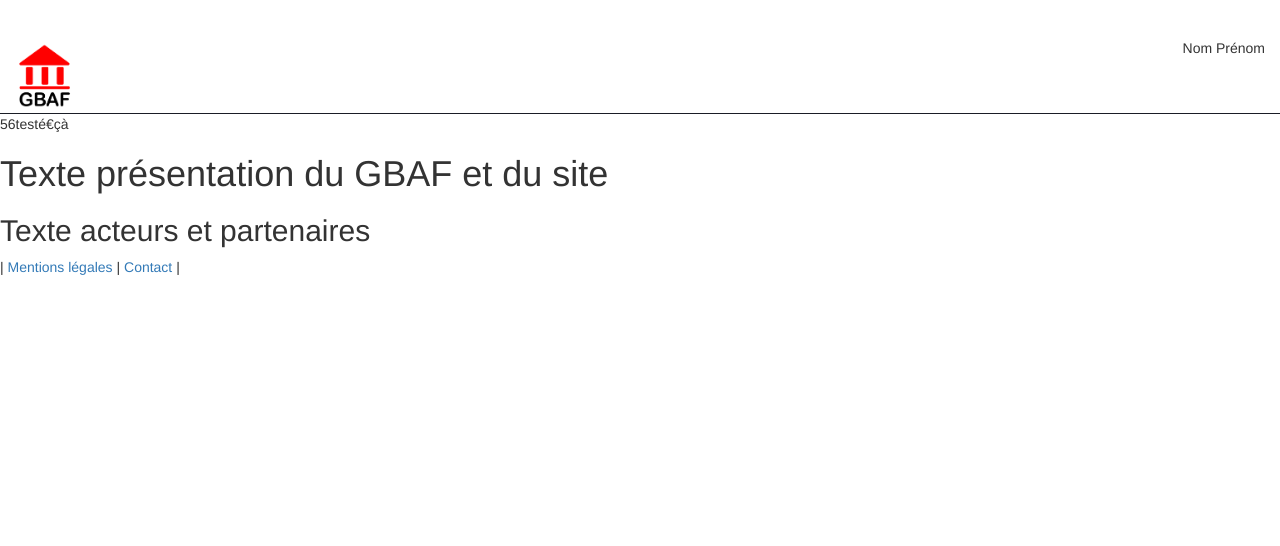
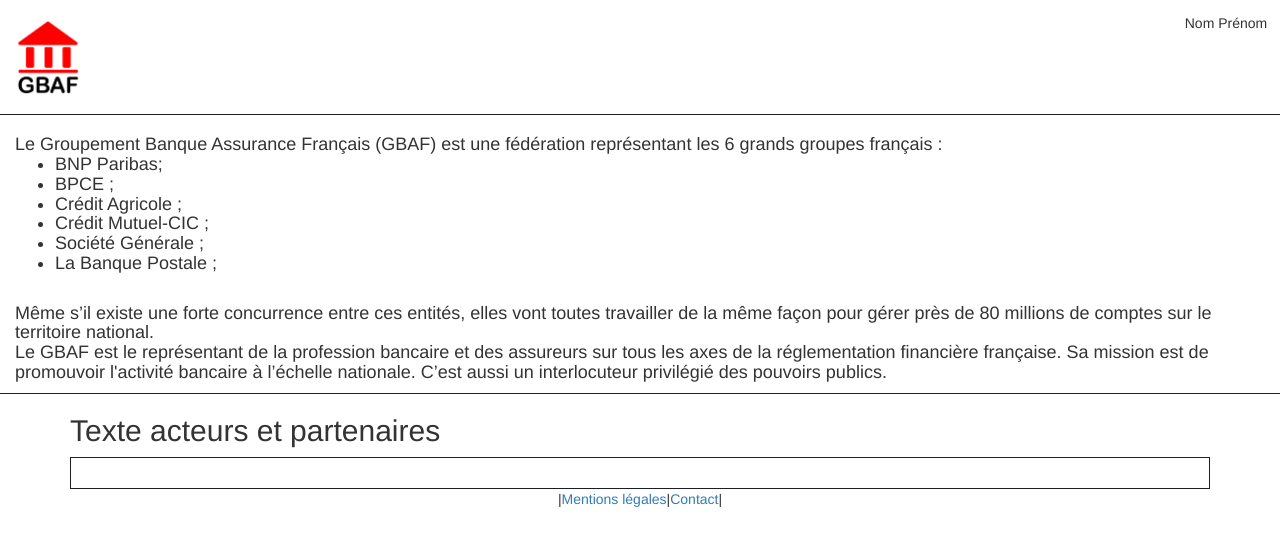
Before and after one commit to LFZDavid/gbaf, a PHP site: page / in a window 1280 px wide. Shown: the top 546 px of the page. Run offline with PHP 8.4, Linux system fonts and the light colour scheme; data that the repository does not hold is empty; some libraries are stand-ins or nearby versions.

Commit message:
Mise en page listActorView

```diff
--- a/public/css/style.css
+++ b/public/css/style.css
@@ -4,11 +4,11 @@
 /* HEADER */
 
 header{
-	height: 100px;
+	height: 15%;
 }
 
 header .container-fluid{
-	padding-top: 3%;
+	padding: 1% 1%;
 	display: flex;
 	flex-wrap: nowrap;
 	justify-content: space-between;
@@ -23,5 +23,65 @@
 }
 
 #header-logo img{
-	height: 75px;
+	width:70px;
 }
+
+/* listActorView */
+
+#gbaf_presentation h1{
+	font-size: 18px;
+}
+
+#gbaf_presentation{
+	border-bottom: 1px solid #1a1d26;
+}
+.actors-list{
+	border : 1px solid #1a1d26;
+	padding: 15px 7px;
+}
+.actor-thumbnail{
+	height: 90px;
+	border : 1px solid #1a1d26;
+	padding: 10px 5px 5px 5px;
+	margin-bottom: 5px;
+	display: flex;
+	justify-content: space-between;
+}
+.logo-and-text{
+	display: flex;
+	padding-bottom: 5px;
+	padding-right: 20px;
+	overflow: hidden;
+	white-space: nowrap;
+	word-wrap: break-word;
+}
+.logo-actor-mini{
+	float: left;
+	max-width : 150px;
+	max-height: 100px;
+	flex:1;
+}
+.logo-and-text h3{
+	margin: auto 0px 0px 7px;
+	flex:2;
+}
+.rdm-link{
+	margin-top: auto;
+	font-style: italic;
+
+}
+ /* FOOTER */
+footer{
+	display: flex;
+	justify-content: center;
+}
+
+/* Media queries */
+
+/*tablet*/
+@media screen and (max-device-width: 768px){
+}
+
+/*moblie*/
+@media screen and (max-device-width: 576px){
+}
--- a/view/frontend/actorView.php
+++ b/view/frontend/actorView.php
@@ -36,11 +36,6 @@
 	<!--Bouton Nouveau commentaire-->
 	<a href="index.php?action=add_comment&amp;actor=<?=$actor->id()?>"><button>Nouveau commentaire</button></a>
 
-	<?php
-	var_dump($nbLike);
-	var_dump($nbDislike);
-	?>
-
 	<!--Bouton like-->
 	<a href="index.php?action=like&amp;actor=<?=$actor->id()?>"><button><?=$nbLike?> like</button></a>
 
--- a/view/frontend/listActorView.php
+++ b/view/frontend/listActorView.php
@@ -4,33 +4,50 @@
 $user_lastname ="Nom";
 $user_firstname ="Prénom";
 ob_start();
-echo mb_strlen('testé', 'UTF-8');
-echo strlen('testé');
-$test = ("testé€çà");
-echo $test;
 
 ?>
+<section id="gbaf_presentation">
+	<div class="container-fluid">
+		<h1>Le Groupement Banque Assurance Français (GBAF) est une fédération représentant les 6 grands groupes français :
+			<ul>
+				<li>BNP Paribas;</li>
+				<li>BPCE ;</li>
+				<li>Crédit Agricole ;</li>
+				<li>Crédit Mutuel-CIC ;</li>
+				<li>Société Générale ;</li>
+				<li>La Banque Postale ;</li>
+			</ul><br/>
+			<p>
+				Même s’il existe une forte concurrence entre ces entités, elles vont toutes travailler de la même façon pour gérer près de 80 millions de comptes sur le territoire national.<br>
+				Le GBAF est le représentant de la profession bancaire et des assureurs sur tous
+				les axes de la réglementation financière française. Sa mission est de promouvoir
+				l'activité bancaire à l’échelle nationale. C’est aussi un interlocuteur privilégié des pouvoirs publics.
+			</p>
 
-<h1>Texte présentation du GBAF et du site</h1>
+		</h1>
+	</div>
+</section>
 
-<h2>Texte acteurs et partenaires</h2>
-
-<div class="actors-list">
+<div class="container">
+	<h2>Texte acteurs et partenaires</h2>
+	<div class="actors-list">
 	<?php
 	foreach ($actors as $actor){
 		?>
 		<div class="actor-thumbnail">
-			<img class="logo-actor-mini"src="public/img/<?= $actor->logo()?>"><br/>
-			<h3><?=$actor->name()?></h3><br/>
-			<?=$actor->description()?>
-			<a href="index.php?viewActor=<?=$actor->id()?>">
-				<button>lire la suite</button>
+			<div class="logo-and-text">
+				<img class="logo-actor-mini"src="public/img/<?= $actor->logo()?>">
+				<h3><?=substr($actor->description(),0,50)?>...</h3>
+			</div>
+			<a href="index.php?viewActor=<?=$actor->id()?>" class="rdm-link">
+				<button class="btn btn-default rdm-btn">lire la suite</button>
 			</a>
 		</div>
 	<?php
 		}
 
 	?>
+	</div>
 </div>
 
 <?php $content = ob_get_clean(); ?>
```
